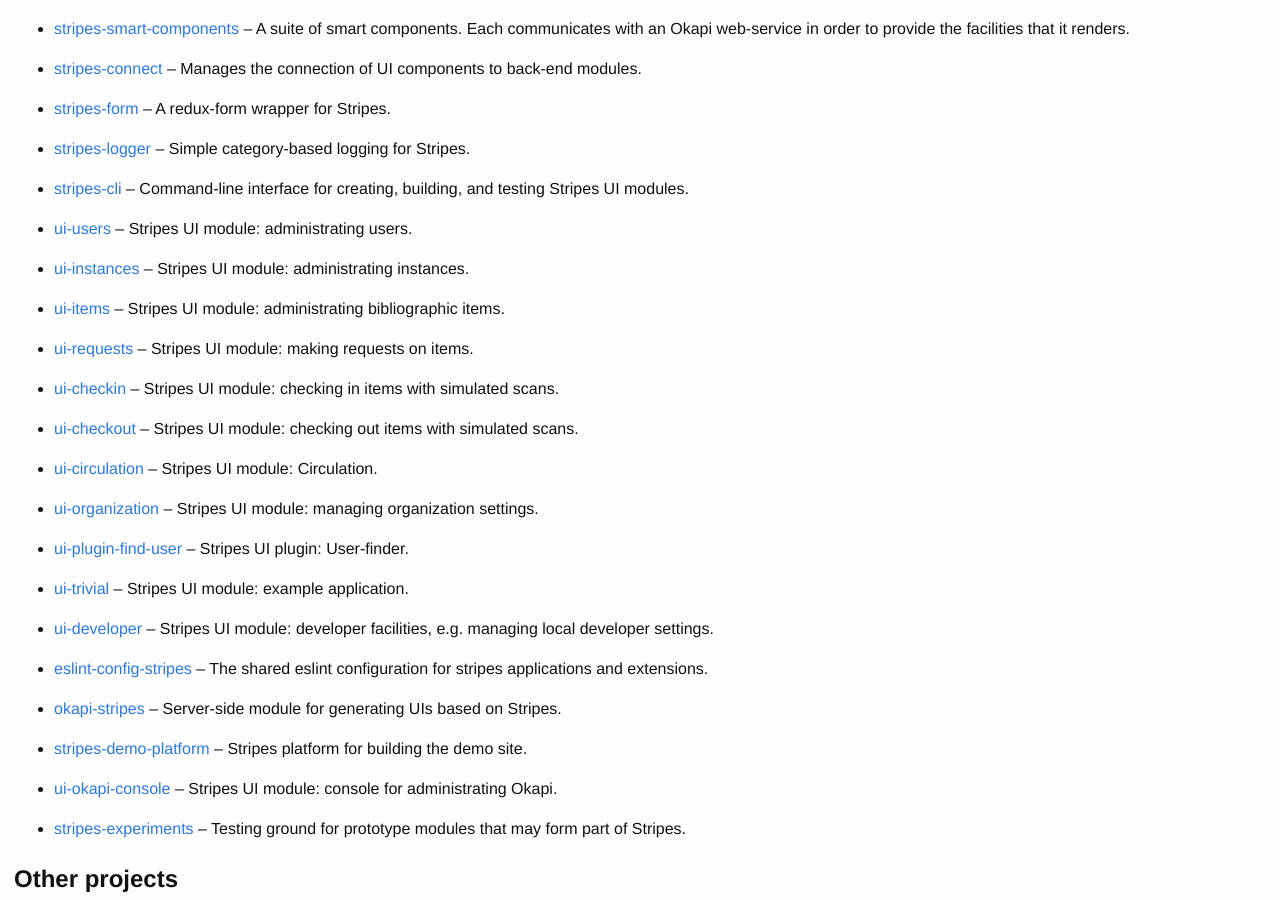
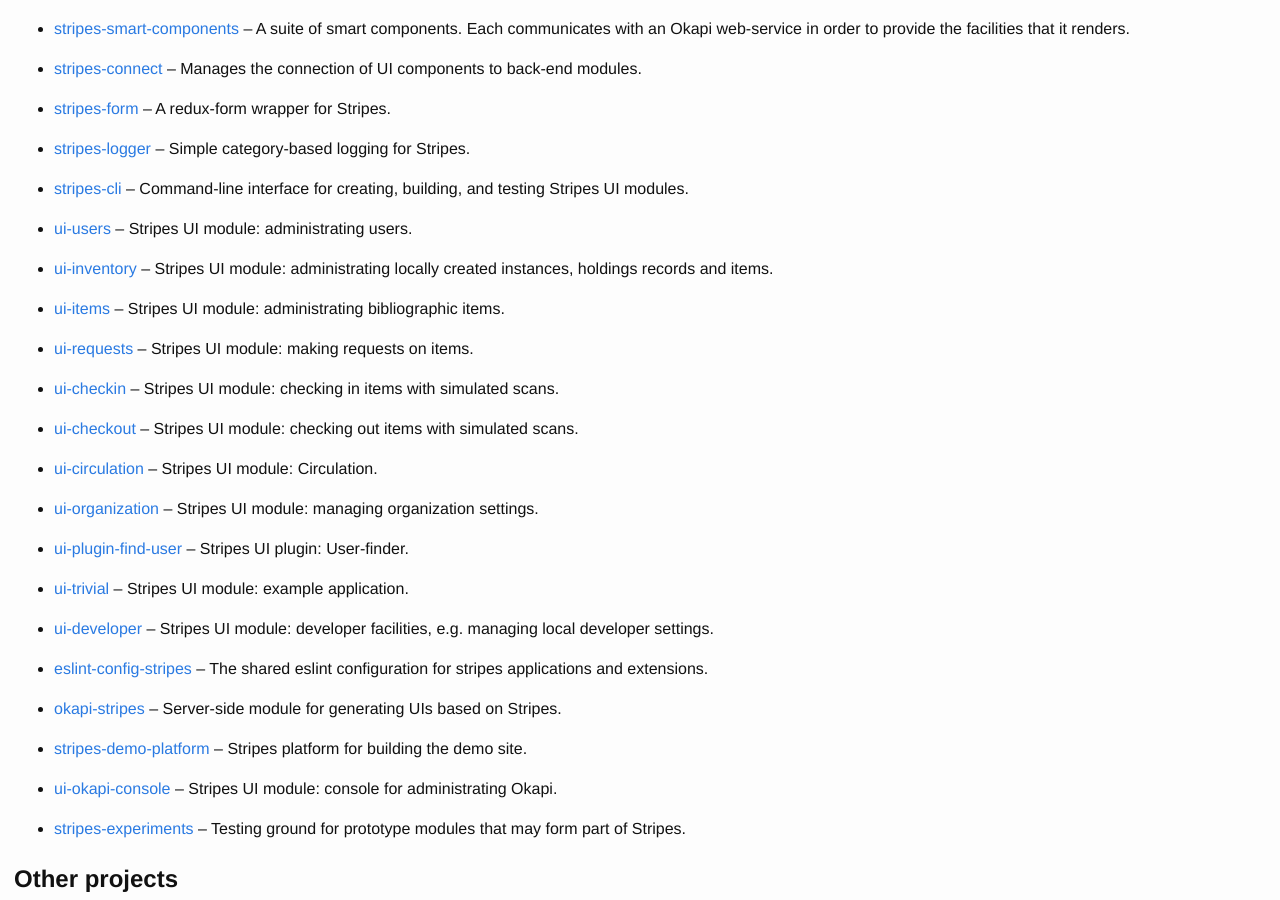
Before and after one commit to folio-org/folio-org.github.io, a Jekyll site: the page built from source-code/index.md, in a window 1280 px wide and 900 px high, scrolled down 1926 px. Built offline with Jekyll 4.4.1, drawn with Linux system fonts in a browser that asks for light colours; nearby versions of some CDN libraries.

Commit message:
Follow rename ui-instances to ui-inventory FOLIO-359

```diff
--- a/source-code/index.md
+++ b/source-code/index.md
@@ -175,8 +175,8 @@
 - [ui-users](https://github.com/folio-org/ui-users)
   -- Stripes UI module: administrating users.
 
-- [ui-instances](https://github.com/folio-org/ui-instances)
-  -- Stripes UI module: administrating instances.
+- [ui-inventory](https://github.com/folio-org/ui-inventory)
+  -- Stripes UI module: administrating locally created instances, holdings records and items.
 
 - [ui-items](https://github.com/folio-org/ui-items)
   -- Stripes UI module: administrating bibliographic items.
```
